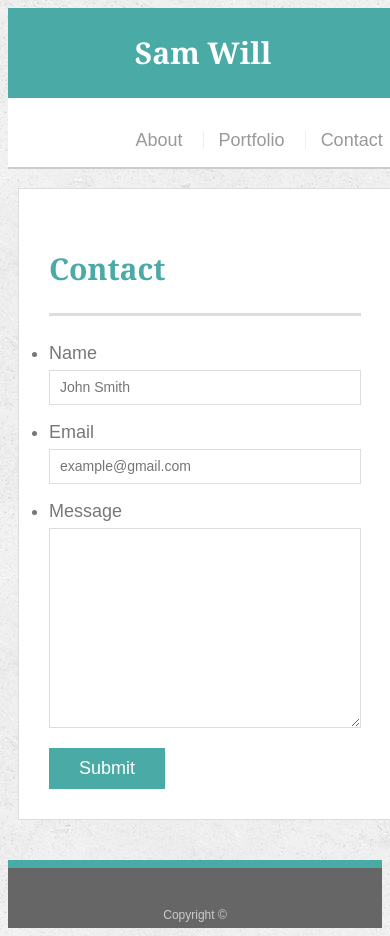
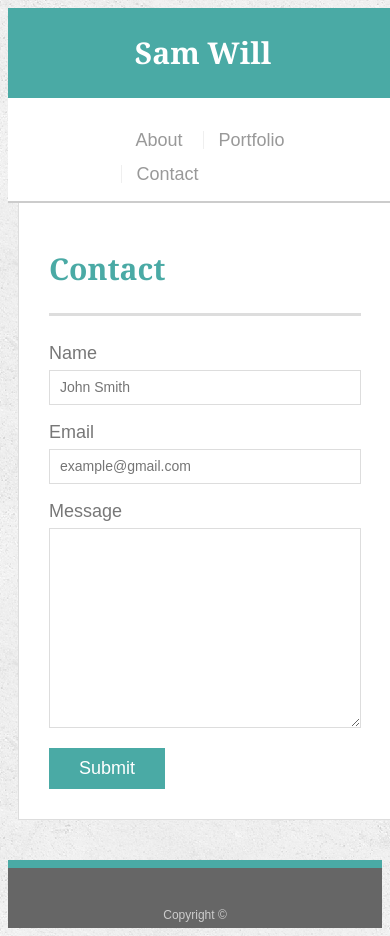
Before and after one commit to swillaus/Responsive-Portfolio, a plain HTML site: page contact.html in a window 390 px wide. Drawn offline with Linux system fonts and the light colour scheme.

Commit message:
Fixed nav bar positioning and also added comments to readme file

```diff
--- a/assets/css/style.css
+++ b/assets/css/style.css
@@ -184,6 +184,7 @@ h3, h2 {
 
 #contact-form li {
   margin-bottom: 10px;
+  list-style: none;
 }
 
 label,
@@ -227,6 +228,11 @@ input[type=submit] {
   #logo {
     margin-left: 50px;
   }
+
+  nav {
+    margin-right: 25px;
+  }
+
 }
 
 @media (max-width: 768px) {
@@ -245,6 +251,10 @@ input[type=submit] {
 
   ul {
     padding-inline-start: 0px;
+  }
+
+  nav {
+    margin-right: 25px;
   }
 
 }
```
Also changed, not shown: 1 other file.
